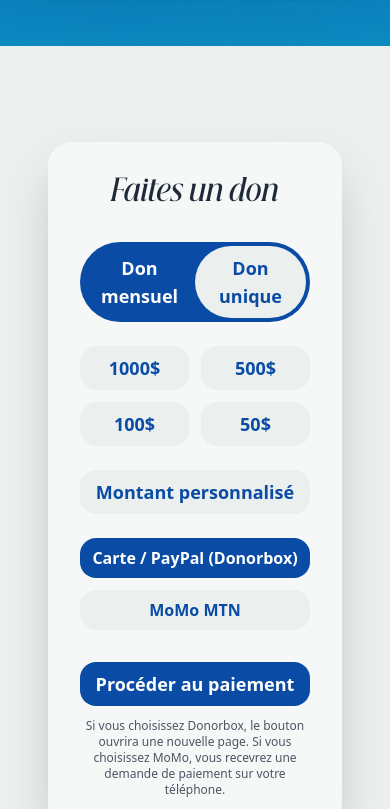
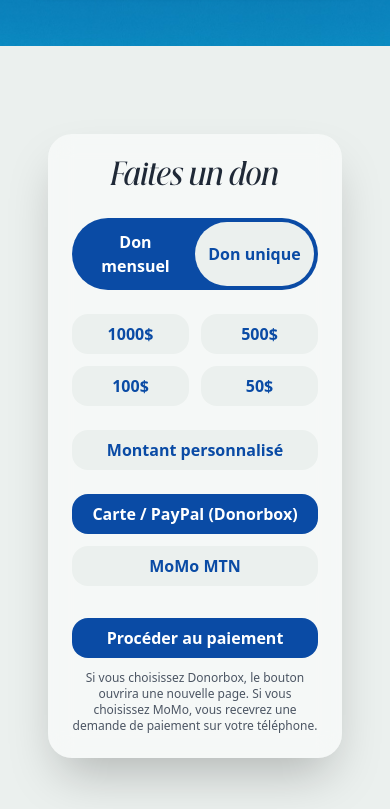
Before and after one commit to VikzG/fondation_diaka_camara, a React (Vite) app: page /don in a window 390 px wide. Shown: the part 1594-2403 px from the top of the page. Built offline with nearby package versions, Linux system fonts and the light colour scheme; a web font is replaced by a local one.

Commit message:
fix donationform

```diff
--- a/src/components/DonationForm.tsx
+++ b/src/components/DonationForm.tsx
@@ -85,15 +85,15 @@ export default function PageDon() {
   };
 
   return (
-    <div className="flex items-center justify-center px-6 py-12 sm:px-12 lg:px-20">
-      <div className="bg-white/50 backdrop-blur-md rounded-3xl p-8 sm:p-10 lg:p-12 w-full max-w-[700px] shadow-2xl">
-        <h3 className="text-3xl sm:text-4xl lg:text-5xl font-[beautique-display] text-gray-800 mb-8 sm:mb-10 text-center">
+    <div className="flex items-center justify-center px-6 py-10 lg:px-24 lg:py-[100px]">
+      <div className="bg-white/50 backdrop-blur-md rounded-3xl p-6 sm:p-8 lg:p-12 w-full max-w-[700px] lg:min-w-[500px] shadow-2xl">
+        <h3 className="text-3xl sm:text-4xl lg:text-5xl font-[beautique-display] text-gray-800 mb-6 lg:mb-10 text-center">
           Faites un don
         </h3>
 
-        <div className="space-y-6 sm:space-y-8 mb-6 sm:mb-8 font-mona">
+        <div className="space-y-6 lg:space-y-8 mb-6 lg:mb-8 font-mona">
           {/* Type de don */}
-          <div className="relative flex bg-colbat rounded-full text-lg sm:text-2xl font-bold p-1 sm:p-2">
+          <div className="relative flex bg-colbat rounded-full text-base sm:text-xl lg:text-2xl font-bold p-1 lg:p-2">
             <div
               className={`absolute top-1 bottom-1 bg-antiflash rounded-full transition-all duration-300 ease-in-out ${
                 interval === "m" ? "left-1 right-1/2" : "left-1/2 right-1"
@@ -101,7 +101,7 @@ export default function PageDon() {
             />
             <button
               onClick={() => setIntervalValue("m")}
-              className={`relative z-10 flex-1 py-2 sm:py-4 px-2 sm:px-3 rounded-full font-bold transition-colors duration-300 ${
+              className={`relative z-10 flex-1 py-2 lg:py-4 px-2 lg:px-3 rounded-full font-bold transition-colors duration-300 ${
                 interval === "m" ? "text-colbat" : "text-white hover:text-gray-200"
               }`}
             >
@@ -109,7 +109,7 @@ export default function PageDon() {
             </button>
             <button
               onClick={() => setIntervalValue("o")}
-              className={`relative z-10 flex-1 py-2 sm:py-4 px-2 sm:px-3 rounded-full font-bold transition-colors duration-300 ${
+              className={`relative z-10 flex-1 py-2 lg:py-4 px-2 lg:px-3 rounded-full font-bold transition-colors duration-300 ${
                 interval === "o" ? "text-colbat" : "text-white hover:text-gray-200"
               }`}
             >
@@ -118,12 +118,12 @@ export default function PageDon() {
           </div>
 
           {/* Montants prédéfinis */}
-          <div className="grid grid-cols-2 gap-3 text-lg sm:text-2xl">
+          <div className="grid grid-cols-2 gap-3 text-base sm:text-xl lg:text-2xl">
             {[1000, 500, 100, 50].map((amt) => (
               <button
                 key={amt}
                 onClick={() => handlePresetAmountClick(amt)}
-                className={`py-2 sm:py-3 px-2 sm:px-3 rounded-2xl font-bold transition-colors ${
+                className={`py-2 lg:py-3 px-2 lg:px-3 rounded-2xl font-bold transition-colors ${
                   selectedAmount === amt && !showCustomInput
                     ? "bg-colbat text-white"
                     : "bg-antiflash text-colbat hover:bg-blue-100"
@@ -138,7 +138,7 @@ export default function PageDon() {
           <div className="space-y-3">
             <button
               onClick={handleCustomAmountClick}
-              className={`text-lg sm:text-2xl w-full font-semibold py-2 sm:py-3 px-2 sm:px-3 rounded-2xl transition-colors ${
+              className={`text-base sm:text-xl lg:text-2xl w-full font-semibold py-2 lg:py-3 px-2 lg:px-3 rounded-2xl transition-colors ${
                 showCustomInput
                   ? "bg-colbat text-white"
                   : "bg-antiflash text-colbat hover:bg-blue-100"
@@ -154,11 +154,11 @@ export default function PageDon() {
                   value={customAmount}
                   onChange={(e) => setCustomAmount(e.target.value)}
                   placeholder="Entrez le montant"
-                  className="flex-1 text-lg sm:text-2xl py-2 sm:py-3 px-3 rounded-2xl border-2 border-colbat bg-white focus:outline-none focus:ring-2 focus:ring-colbat focus:border-transparent"
+                  className="flex-1 text-base sm:text-xl lg:text-2xl py-2 lg:py-3 px-3 rounded-2xl border-2 border-colbat bg-white focus:outline-none focus:ring-2 focus:ring-colbat focus:border-transparent"
                   min="1"
                   step="0.01"
                 />
-                <span className="text-lg sm:text-2xl font-bold text-colbat">$</span>
+                <span className="text-base sm:text-xl lg:text-2xl font-bold text-colbat">$</span>
               </div>
             )}
           </div>
@@ -167,7 +167,7 @@ export default function PageDon() {
           <div className="flex flex-col sm:flex-row gap-3 sm:gap-4">
             <button
               onClick={() => setPaymentMethod("donorbox")}
-              className={`flex-1 py-2 sm:py-3 px-2 sm:px-3 rounded-2xl font-bold ${
+              className={`flex-1 py-2 lg:py-3 px-2 lg:px-3 rounded-2xl font-bold ${
                 paymentMethod === "donorbox"
                   ? "bg-colbat text-white"
                   : "bg-antiflash text-colbat hover:bg-blue-100"
@@ -177,7 +177,7 @@ export default function PageDon() {
             </button>
             <button
               onClick={() => setPaymentMethod("momo")}
-              className={`flex-1 py-2 sm:py-3 px-2 sm:px-3 rounded-2xl font-bold ${
+              className={`flex-1 py-2 lg:py-3 px-2 lg:px-3 rounded-2xl font-bold ${
                 paymentMethod === "momo"
                   ? "bg-colbat text-white"
                   : "bg-antiflash text-colbat hover:bg-blue-100"
@@ -191,12 +191,12 @@ export default function PageDon() {
         {/* Bouton paiement */}
         <button
           onClick={handlePayment}
-          className="text-lg sm:text-2xl w-full bg-colbat text-white hover:bg-blue-700 font-semibold py-2 sm:py-3 px-3 rounded-2xl transition-colors mt-2"
+          className="text-base sm:text-xl lg:text-2xl w-full bg-colbat text-white hover:bg-blue-700 font-semibold py-2 lg:py-3 px-3 rounded-2xl transition-colors mt-2"
         >
           Procéder au paiement
         </button>
 
-        <p className="mt-3 text-xs sm:text-sm text-gray-600 text-center">
+        <p className="mt-3 text-xs sm:text-sm lg:text-base text-gray-600 text-center">
           Si vous choisissez Donorbox, le bouton ouvrira une nouvelle page.
           Si vous choisissez MoMo, vous recevrez une demande de paiement sur votre téléphone.
         </p>
```
